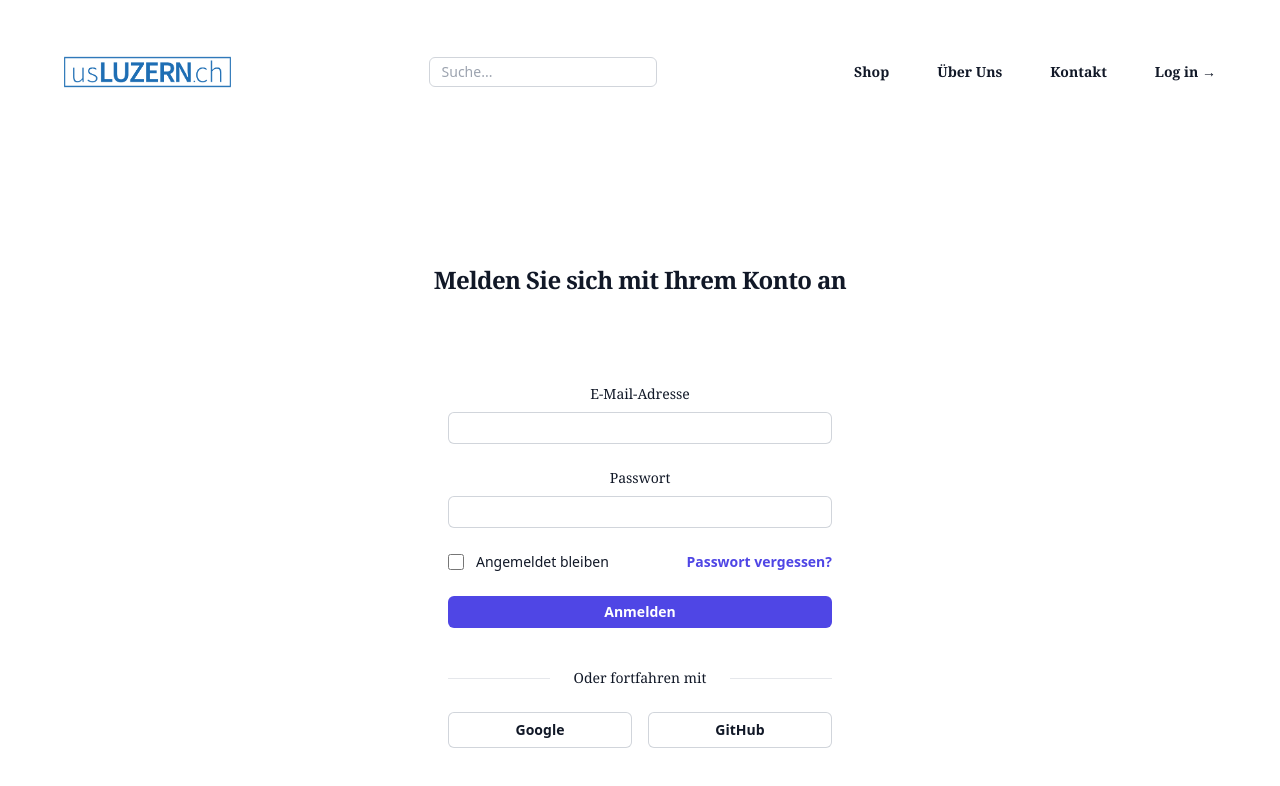
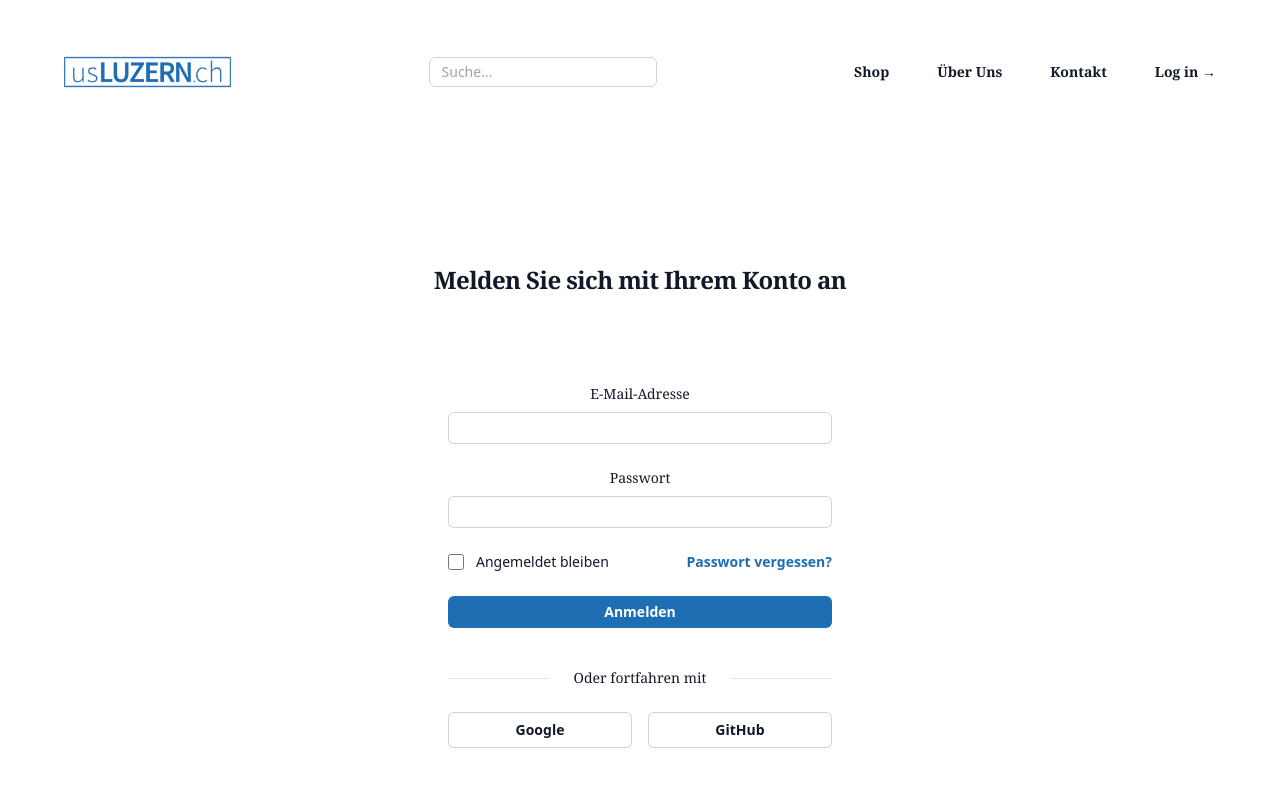
Before and after one commit to RobHa93/usLuzern, a React (Vite) app: page /sign-in in a window 1280 px wide. Shown: the top 786 px of the page. Built offline with nearby package versions, Linux system fonts and the light colour scheme.

Commit message:
color changes

```diff
--- a/src/components/Kontakt.jsx
+++ b/src/components/Kontakt.jsx
@@ -127,10 +127,10 @@ export default function Example() {
               </div>
             </div>
             <div className="mt-8 flex justify-end">
-              <button
-                type="submit"
-                className="rounded-md bg-indigo-500 px-3.5 py-2.5 text-center text-sm font-semibold text-white hover:bg-indigo-400 focus-visible:outline focus-visible:outline-2 focus-visible:outline-offset-2 focus-visible:outline-indigo-500 font-sans"
-              >
+            <button
+  type="submit"
+  className="rounded-md bg-[#1E6EB4] px-3.5 py-2.5 text-center text-sm font-semibold text-white hover:bg-[#1B61A1] focus-visible:outline focus-visible:outline-2 focus-visible:outline-offset-2 focus-visible:outline-[#1E6EB4] font-sans"
+>
                 Nachricht senden
               </button>
             </div>
--- a/src/components/LogIn.jsx
+++ b/src/components/LogIn.jsx
@@ -57,17 +57,18 @@ export default function Example() {
                 </div>
 
                 <div className="text-sm">
-                  <a href="#" className="font-semibold text-indigo-600 hover:text-indigo-500 font-sans">
-                    Passwort vergessen?
-                  </a>
+                <a href="#" className="font-semibold text-[#1E6EB4] hover:text-[#1B61A1] font-sans">
+  Passwort vergessen?
+</a>
+
                 </div>
               </div>
 
               <div>
-                <button
-                  type="submit"
-                  className="flex w-full justify-center rounded-md bg-indigo-600 px-3 py-1.5 text-sm font-semibold text-white hover:bg-indigo-500 focus-visible:outline focus-visible:outline-2 focus-visible:outline-offset-2 focus-visible:outline-indigo-600 font-sans"
-                >
+              <button
+    type="submit"
+    className="flex w-full justify-center rounded-md bg-[#1E6EB4] px-3 py-1.5 text-sm font-semibold text-white hover:bg-[#1B61A1] focus-visible:outline focus-visible:outline-2 focus-visible:outline-offset-2 focus-visible:outline-[#1E6EB4] font-sans"
+  >
                   Anmelden
                 </button>
               </div>
```
